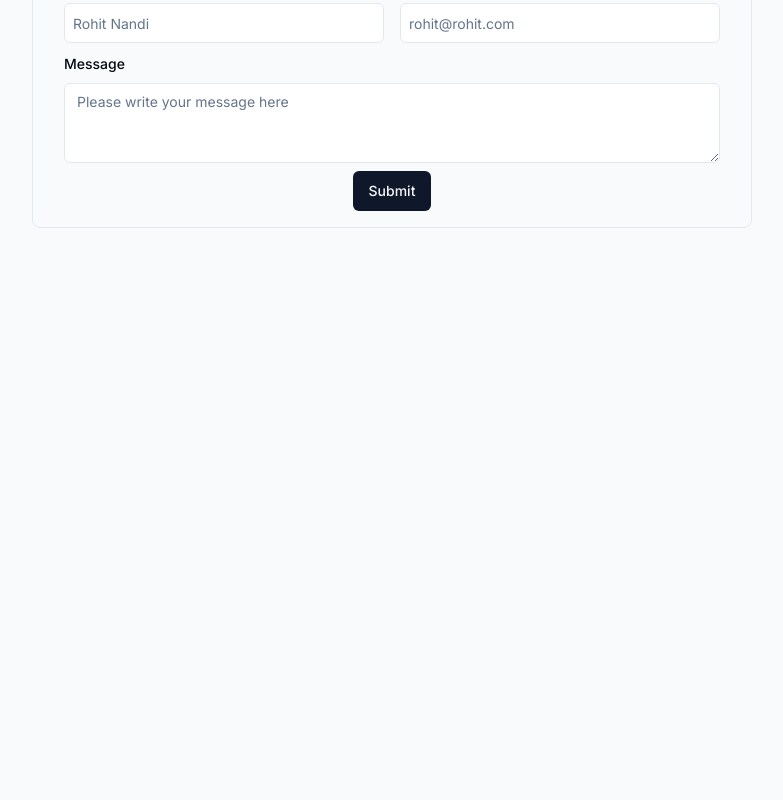
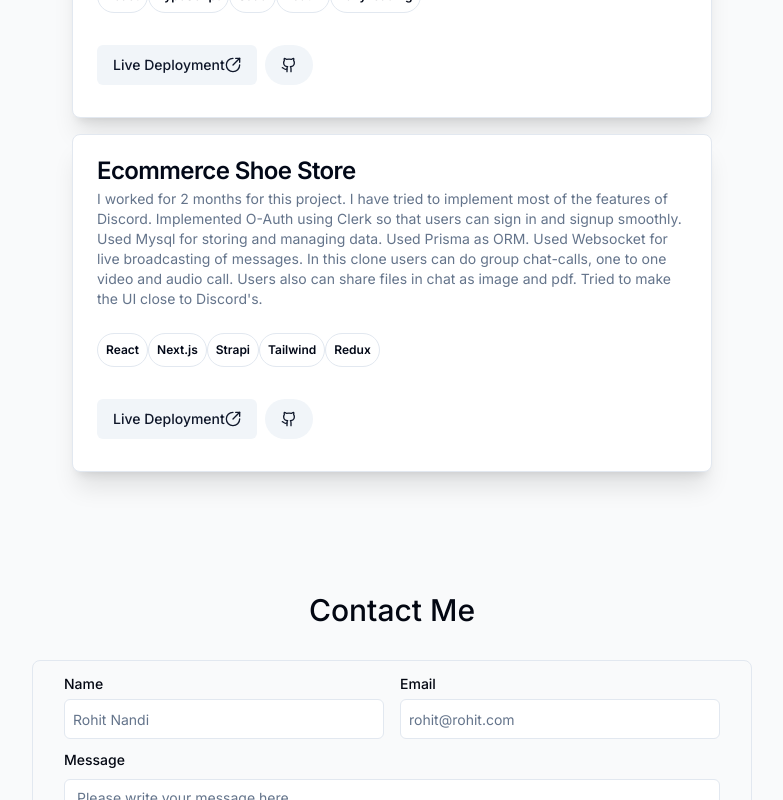
Before and after one commit to RockingThor/portfolio, a Next.js app: page / in a window 1280 px wide. Shown: the part 1980-2780 px from the top of the page, without its empty margins (248-1031 px from the left). Built offline with nearby package versions, Linux system fonts and the light colour scheme.

Commit message:
before the timeline

```diff
--- a/app/page.tsx
+++ b/app/page.tsx
@@ -1,6 +1,7 @@
 import About from "@/components/about";
 import Contact from "@/components/contact";
 import Divider from "@/components/divider";
+
 import Intro from "@/components/intro";
 import ProjectsFinal from "@/components/projects-final";
 import Skills from "@/components/skills";
--- a/components/contact.tsx
+++ b/components/contact.tsx
@@ -15,6 +15,7 @@ import { useForm } from "react-hook-form";
 import { Button } from "./ui/button";
 import { Textarea } from "@/components/ui/textarea";
 import emailjs from "@emailjs/browser";
+import SectionHeading from "./section-heading";
 
 const formSchema = z.object({
     name: z.string().min(2).max(50),
@@ -49,6 +50,11 @@ const Contact = () => {
     };
 
     return (
+        <div
+            className=""
+            id="contact"
+        >
+            <SectionHeading title="Contact me" />
             <div className="md:border md:rounded-lg md:p-4 md:w-[45rem]">
                 <Form {...form}>
                     <form
@@ -93,7 +99,7 @@ const Contact = () => {
                                 )}
                             />
                         </div>
-                    <div>
+                        <div className="pb-2">
                             <FormField
                                 control={form.control}
                                 name="message"
@@ -121,6 +127,7 @@ const Contact = () => {
                     </form>
                 </Form>
             </div>
+        </div>
     );
 };
 
--- a/components/projects-final.tsx
+++ b/components/projects-final.tsx
@@ -9,7 +9,7 @@ const ProjectsFinal = () => {
         <div className="mb-28">
             <SectionHeading title="Projects" />
             <div
-                className="flex flex-col sm:flex-row   items-center justify-center scroll-mt-40"
+                className="flex flex-col md:flex-col md:w-[50rem]   items-center justify-center scroll-mt-40"
                 id="projects"
             >
                 {data.map((item, index) => (
--- a/components/show-projects.tsx
+++ b/components/show-projects.tsx
@@ -33,7 +33,7 @@ const ShowProjects = ({
     const data = projectsData;
     return (
         <div className="p-2">
-            <Card className="w-[300px] sm:w-[400px]">
+            <Card className="w-[300px] sm:w-[400px] md:w-[40rem] shadow-xl">
                 <CardHeader>
                     <CardTitle>{title}</CardTitle>
                     <CardDescription>{description}</CardDescription>
--- a/package.json
+++ b/package.json
@@ -18,6 +18,7 @@
     "@types/node": "20.6.0",
     "@types/react": "18.2.21",
     "@types/react-dom": "18.2.7",
+    "@types/react-router": "^5.1.20",
     "autoprefixer": "10.4.15",
     "class-variance-authority": "^0.7.0",
     "clsx": "^2.0.0",
@@ -32,6 +33,7 @@
     "react-hook-form": "^7.46.1",
     "react-icons": "^4.11.0",
     "react-intersection-observer": "^9.5.2",
+    "react-vertical-timeline-component": "^3.6.0",
     "tailwind-merge": "^1.14.0",
     "tailwindcss": "3.3.3",
     "tailwindcss-animate": "^1.0.7",
```
Also changed, not shown: 1 other file (tests, documents, lock files or other folders). Lines whose indentation alone changed are shown as unchanged.
